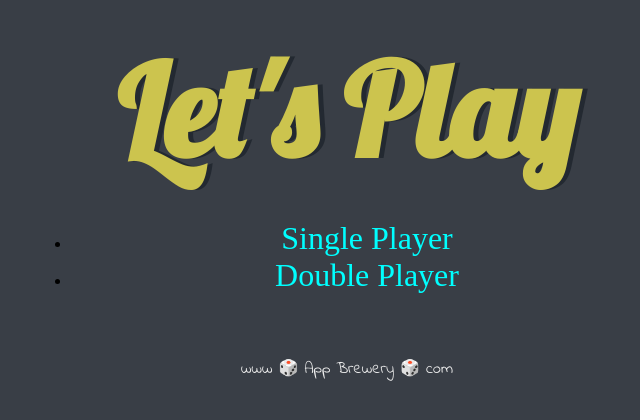
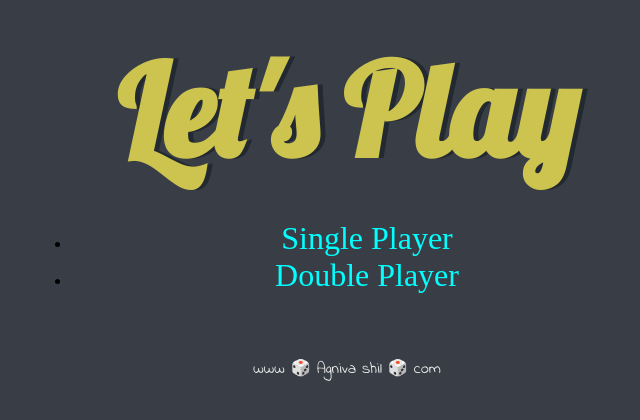
Before and after one commit to Agniva144/Dicegame, a plain HTML site: page index.html in a window 1280 px wide. Shown: the whole page, without its empty margins (293-933 px from the left). Drawn offline with Linux system fonts and the light colour scheme.

Commit message:
Update index.html

```diff
--- a/index.html
+++ b/index.html
@@ -23,6 +23,6 @@
   </body>
 
   <footer>
-    www 🎲 App Brewery 🎲 com
+    www 🎲 Agniva shil 🎲 com
   </footer>
 </html>
```
